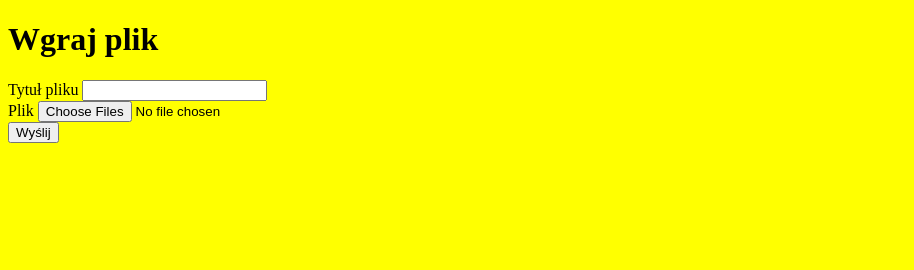
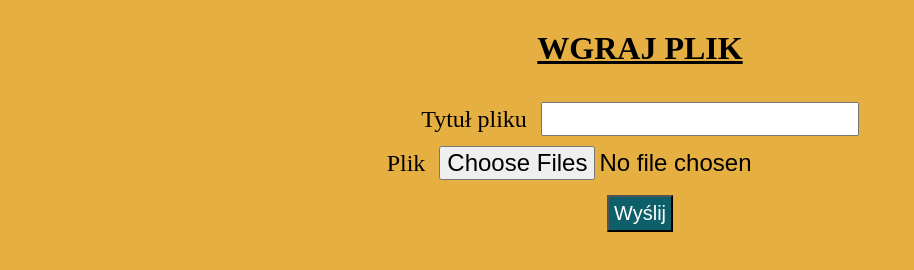
Before and after one commit to MPolonis/Node.js-17.9, a website: page index.html in a window 1280 px wide. Shown: the whole page, without its empty margins (0-914 px from the left). Drawn offline with Linux system fonts and the light colour scheme.

Commit message:
Add style.css

```diff
--- a/index.html
+++ b/index.html
@@ -10,13 +10,13 @@
 <body>
     <h1>Wgraj plik</h1>
     <form action="/upload" enctype="multipart/form-data" method="post">
-        <label>Tytuł pliku</label>
-        <input type="text" name="title">
+        <label class="desc">Tytuł pliku</label>
+        <input class="desc" type="text" name="title">
         <br>
-        <label>Plik</label>
-        <input type="file" name="upload" multiple="multiple">
+        <label class="desc">Plik</label>
+        <input class="desc" type="file" name="upload" multiple="multiple">
         <br>
-        <input type="submit" value="Wyślij">
+        <input class="button" type="submit" value="Wyślij">
     </form>
 </body>
 
--- a/modules/server.js
+++ b/modules/server.js
@@ -14,6 +14,8 @@ function start() {
             case '/':
             case '/start':
                 handlers.welcome(request, response);
+                break;
+            case '/style.css':
                 handlers.styles(request, response);
                 break;
             case '/upload':
--- a/style.css
+++ b/style.css
@@ -1,3 +1,32 @@
+* {
+    box-sizing: border-box;
+}
 body {
-    background-color: yellow;
+    background-color: #e5af42;
+    text-align: center;
 }
+
+h1 {
+    text-transform: uppercase;
+    margin: 30px 0;
+    text-decoration: underline;
+}
+
+.desc {
+    font-size: 24px;
+    margin: 5px;
+}
+
+.button {
+    background-color: #0D6069;
+    font-size: 20px;
+    padding: 5px;
+    margin: 10px;
+    color: #fff;
+}
+
+.button:hover {
+    cursor: pointer;
+    color: #0D6069;
+    background-color: #fff;
+}
```
